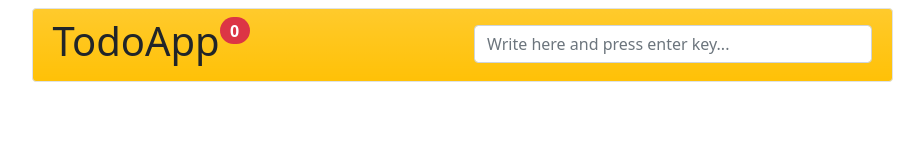
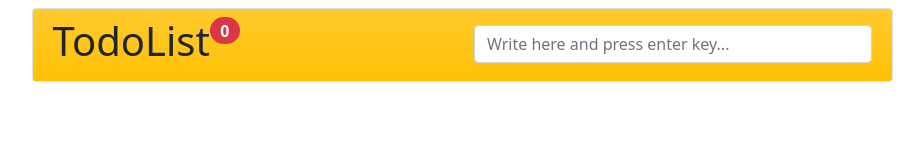
Before and after one commit to abadalejandro/todolist, a React (Create React App) app: page / in a window 1280 px wide. Shown: the top 160 px of the page, without its empty margins (178-1102 px from the left). Built offline with nearby package versions, Linux system fonts and the light colour scheme.

Commit message:
refc: changed TodoApp to TodoList

```diff
--- a/src/components/TodoApp.tsx
+++ b/src/components/TodoApp.tsx
@@ -58,7 +58,7 @@ export const TodoApp = () => {
 
           <div className="col-12 col-sm-6 ">
             <h1 className="text-left">
-              TodoApp
+              TodoList
               <span className="badge bg-danger rounded-pill">{todos.length}</span>
             </h1>
           </div>
```
